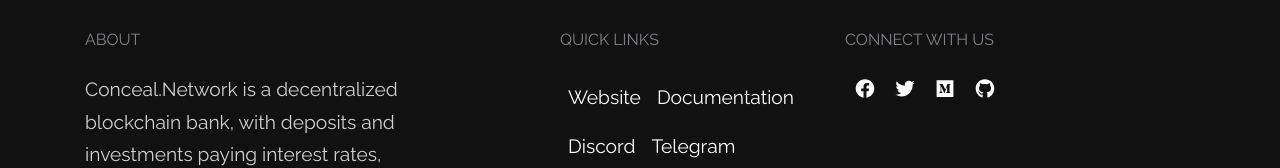
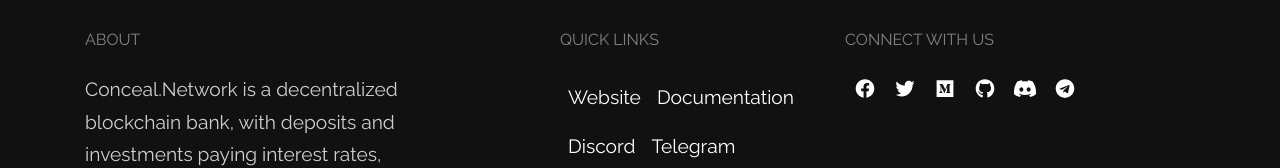
Before and after one commit to lerdos/ultranotei-cloud, a React (Create React App) app: page / in a window 1280 px wide. Shown: the part 5511-5679 px from the top of the page. Built offline with nearby package versions, Linux system fonts and the light colour scheme.

Commit message:
added discord and telegram icons

```diff
--- a/src/components/pages/Home.js
+++ b/src/components/pages/Home.js
@@ -238,6 +238,8 @@
                 <a href="https://twitter.com/ConcealNetwork" className="p-2"><FontAwesomeIcon icon={['fab', 'twitter']} fixedWidth /></a>
                 <a href="https://medium.com/@ConcealNetwork" className="p-2"><FontAwesomeIcon icon={['fab', 'medium']} fixedWidth /></a>
                 <a href="https://github.com/ConcealNetwork" className="p-2"><FontAwesomeIcon icon={['fab', 'github']} fixedWidth /></a>
+                <a href="https://discord.conceal.network" className="p-2"><FontAwesomeIcon icon={['fab', 'discord']} fixedWidth /></a>
+                <a href="https://t.co/55klBHKGUR" className="p-2"><FontAwesomeIcon icon={['fab', 'telegram']} fixedWidth /></a>
               </p>
             </div>
           </div>
```
